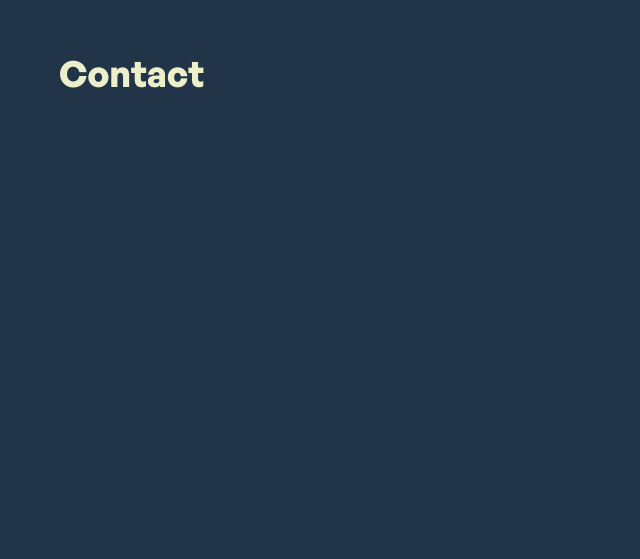
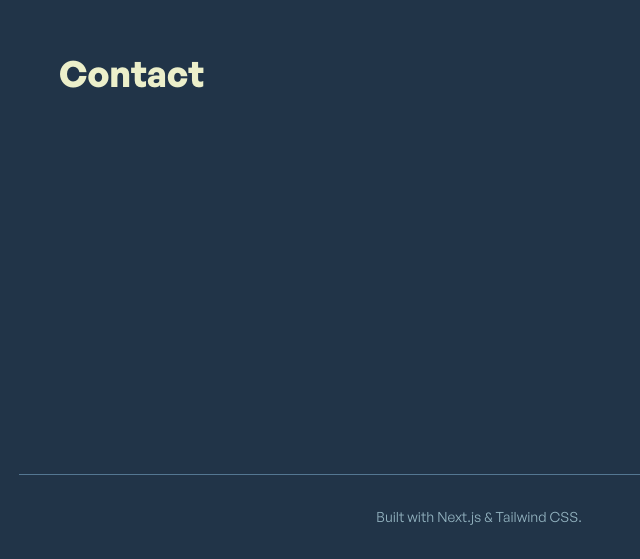
Before and after one commit to mina-gharzi/my-portfolio, a Next.js app: page / in a window 1280 px wide. Shown: the part 3526-4085 px from the top of the page, without its empty margins (341-981 px from the left). Before the commit the page ends 4000 px from the top, so only its background shows below. Built offline with nearby package versions, Linux system fonts and the light colour scheme.

Commit message:
feat: add minimal footer with bilingual text

```diff
--- a/src/app/layout.tsx
+++ b/src/app/layout.tsx
@@ -4,6 +4,7 @@ import { LanguageProvider } from "@/context/language-context";
 import { Sidebar } from "@/components/layout/sidebar";
 import { MobileNav } from "@/components/layout/mobile-nav";
 import { MainContent } from "@/components/layout/main-content";
+import { Footer } from "@/components/layout/footer";
 import "./globals.css";
 
 export const metadata: Metadata = {
@@ -18,11 +19,16 @@ export default function RootLayout({
 }) {
   return (
     <html lang="en" dir="ltr" suppressHydrationWarning>
-      <body className={`${generalSans.variable} ${pinar.variable} font-en antialiased`}>
+      <body
+        className={`${generalSans.variable} ${pinar.variable} font-en antialiased`}
+      >
         <LanguageProvider>
           <Sidebar />
           <MobileNav />
-          <MainContent>{children}</MainContent>
+          <MainContent>
+            {children}
+            <Footer />
+          </MainContent>
         </LanguageProvider>
       </body>
     </html>
--- /dev/null
+++ b/src/components/layout/footer.tsx
@@ -0,0 +1,23 @@
+"use client";
+
+import { useLanguage } from "@/context/language-context";
+import { Container } from "@/components/layout/container";
+
+const footerText = {
+  en: "Built with Next.js & Tailwind CSS.",
+  fa: "ساخته‌شده با Next.js و Tailwind CSS.",
+};
+
+export function Footer() {
+  const { language } = useLanguage();
+
+  return (
+    <footer className="border-t border-border py-8">
+      <Container>
+        <p className="text-sm text-text-muted text-center">
+          {footerText[language]}
+        </p>
+      </Container>
+    </footer>
+  );
+}
```
